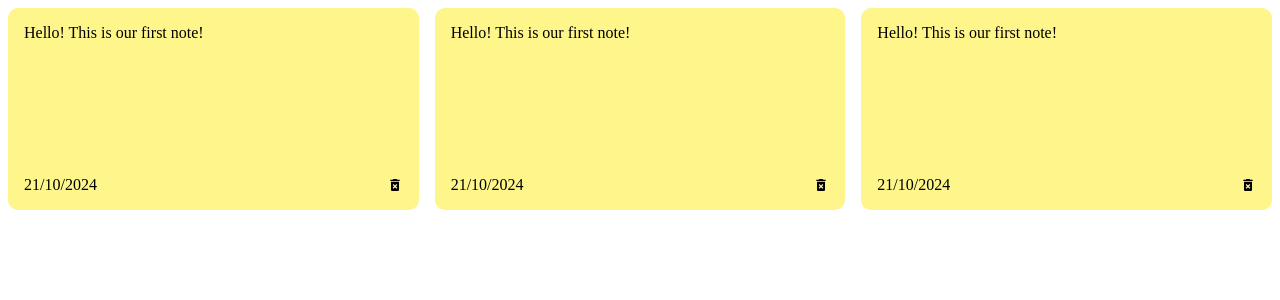
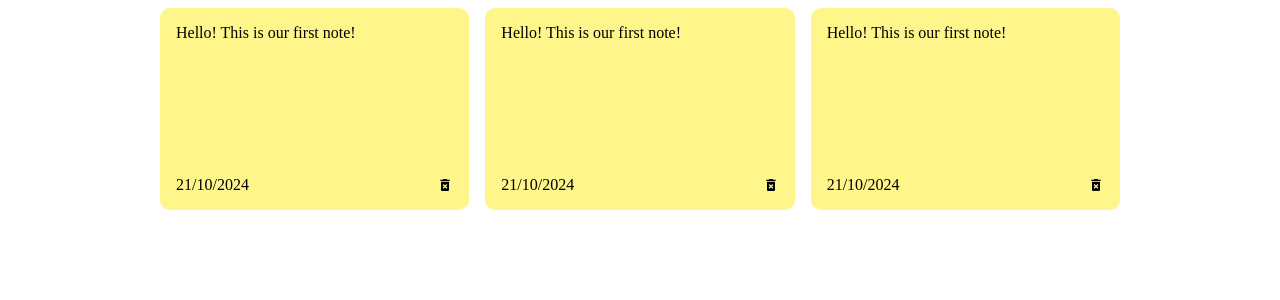
Before and after one commit to kathrynhoule/notes-app-react, a React (Vite) app: page / in a window 1280 px wide. Shown: the top 300 px of the page. Built offline with nearby package versions, Linux system fonts and the light colour scheme.

Commit message:
adds styling to larger container

```diff
--- a/src/App.css
+++ b/src/App.css
@@ -1,3 +1,17 @@
+.app-container {
+     max-width: 960px;
+     margin-right: auto;
+     margin-left: auto;
+     padding-right: 15px;
+     padding-left: 15px;
+}
+
+.notes-list {
+     display: grid;
+     gap: 1rem;
+     grid-template-columns: repeat(auto-fit, minmax(250px, 1fr));
+}
+
 .note {
      display: flex;
      flex-direction: column;
@@ -14,9 +28,3 @@
      align-items: center;
      justify-content: space-between;
 }
-
-.notes-list {
-     display: grid;
-     gap: 1rem;
-     grid-template-columns: repeat(auto-fit, minmax(250px, 1fr));
-}
```
